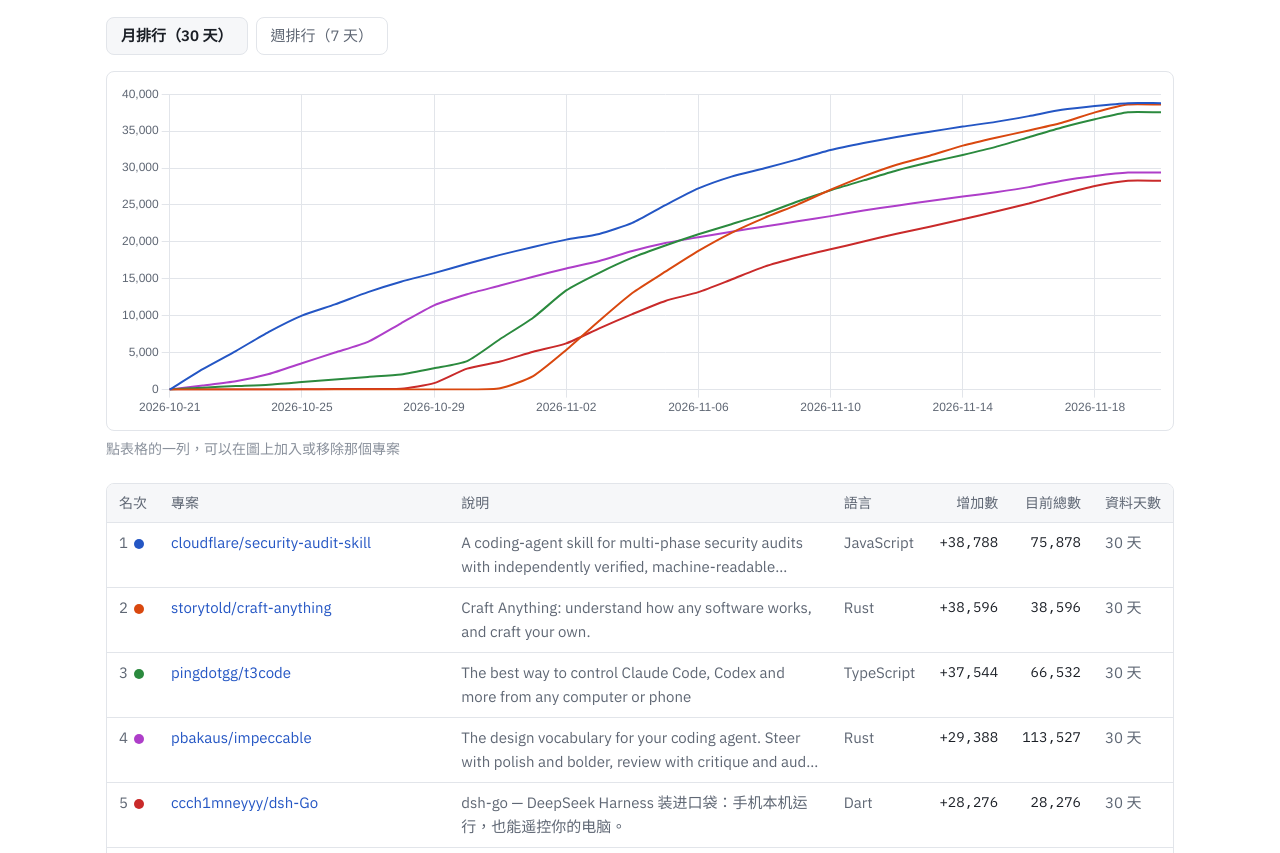
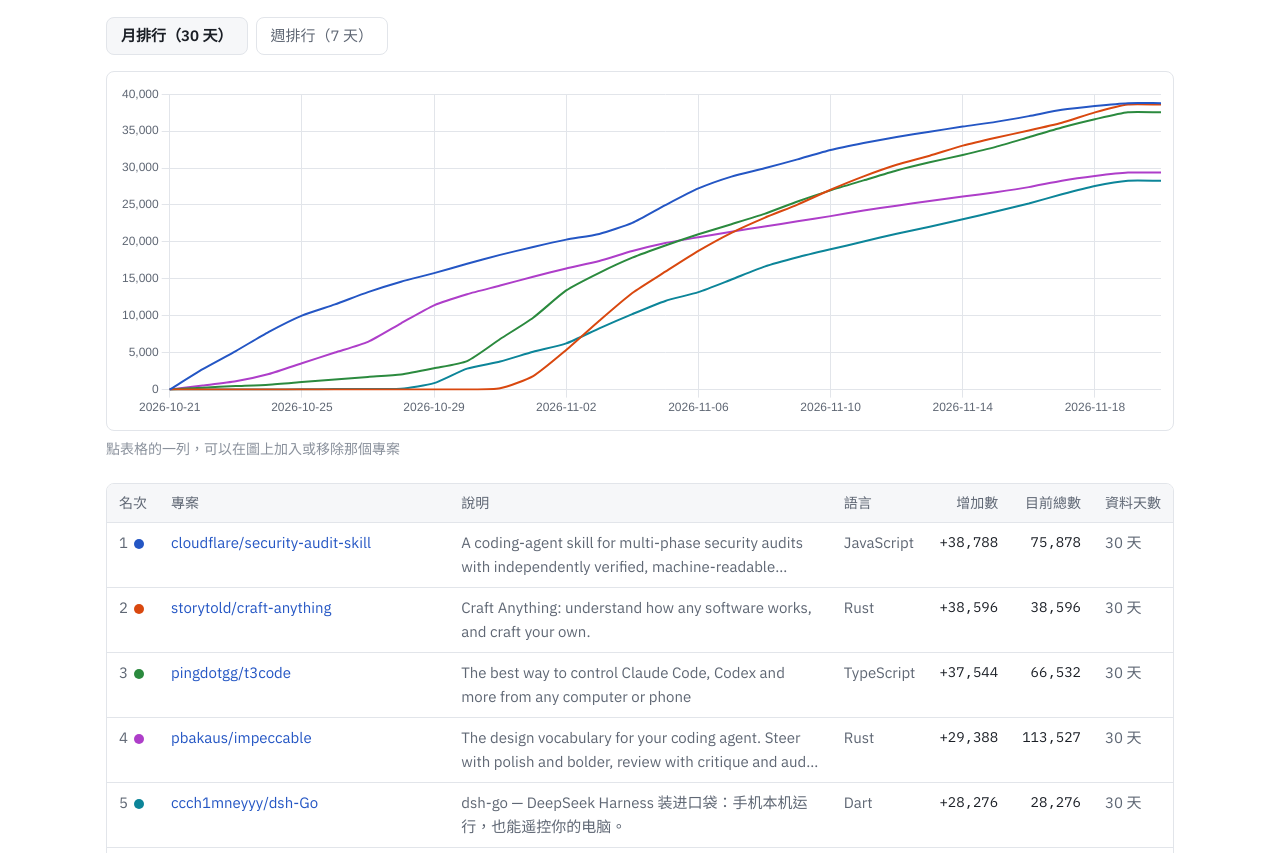
Before and after one commit to max8568/github-dashboard, a website: page index.html in a window 1280 px wide. Shown: the part 93-946 px from the top of the page. Drawn offline with nearby package versions, Linux system fonts and the light colour scheme.

Commit message:
fix: rankings page keyboard links and line colors
Co-Authored-By: Claude Opus 5.5 <noreply@anthropic.com>

```diff
--- a/index.html
+++ b/index.html
@@ -56,8 +56,8 @@ td code, th code { overflow-wrap: normal; }
   --line-2: #D9480F;
   --line-3: #2B8A3E;
   --line-4: #AE3EC9;
-  --line-5: #C92A2A;
-  --line-6: #0C8599;
+  --line-5: #0C8599;
+  --line-6: #C92A2A;
   --line-7: #8A6326;
   --line-8: #D6336C;
   --line-9: #5F6774;
@@ -69,8 +69,8 @@ td code, th code { overflow-wrap: normal; }
     --line-2: #FF922B;
     --line-3: #69DB7C;
     --line-4: #DA77F2;
-    --line-5: #FF8787;
-    --line-6: #3BC9DB;
+    --line-5: #3BC9DB;
+    --line-6: #FF8787;
     --line-7: #D2A866;
     --line-8: #F783AC;
     --line-9: #ADB5BD;
@@ -267,6 +267,7 @@ function renderTable() {
     };
     tr.addEventListener("click", toggle);
     tr.addEventListener("keydown", (e) => {
+      if (e.target !== tr) return;
       if (e.key === "Enter" || e.key === " ") {
         e.preventDefault();
         toggle();
```
